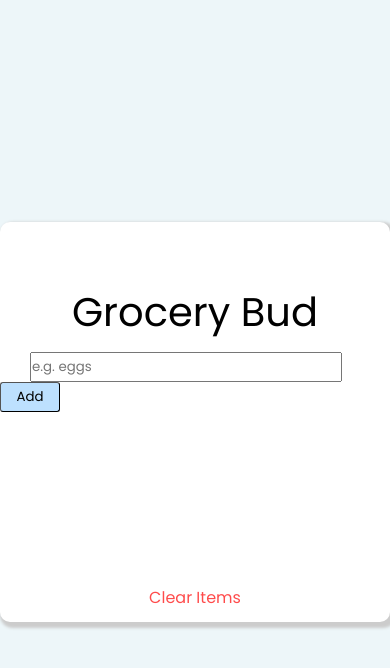
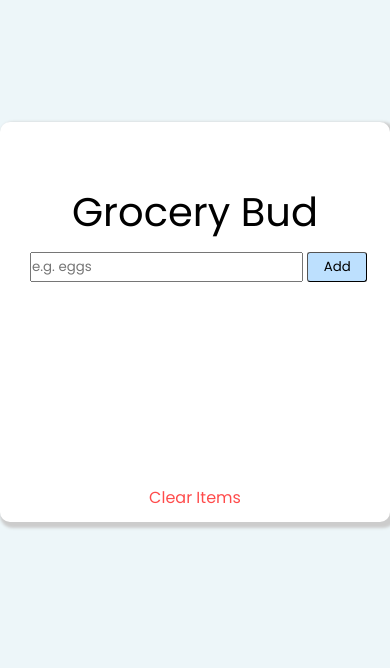
Before and after one commit to pankajhamal/Grocery, a plain HTML site: page index.html in a window 390 px wide. Drawn offline with Linux system fonts and the light colour scheme.

Commit message:
Add responsive

```diff
--- a/style.css
+++ b/style.css
@@ -86,3 +86,11 @@ body{
     opacity: 0.7;
     font-size: 1rem;
 }
+@media (max-width:460px){
+    .submission input{
+        width: 70%;
+    }
+    .container{
+        margin-bottom: 200px;
+    }
+}
```
